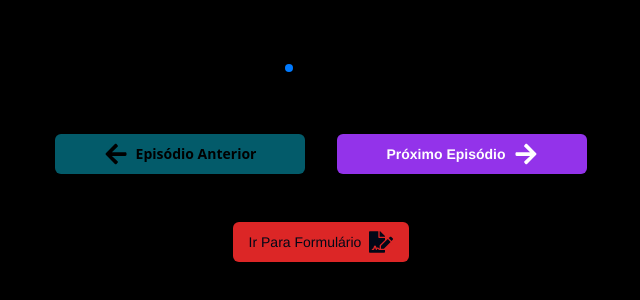
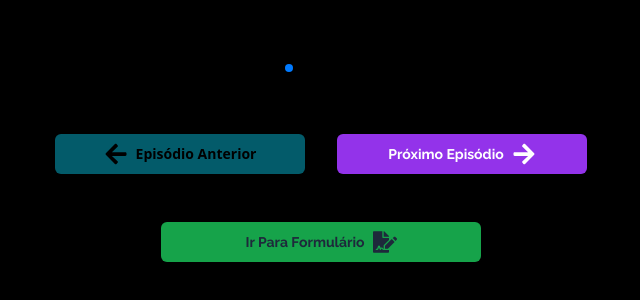
Before and after one commit to brndiasdev/newswiper, a React (Vite) app: page / in a window 1280 px wide. Shown: the part 434-734 px from the top of the page, without its empty margins (319-959 px from the left). Built offline with nearby package versions, Linux system fonts and the light colour scheme.

Commit message:
changed player

```diff
--- a/index.html
+++ b/index.html
@@ -12,6 +12,19 @@
 			content="width=device-width, initial-scale=1.0"
 		/>
 		<title>Vite + React</title>
+		<link
+			rel="preconnect"
+			href="https://fonts.googleapis.com"
+		/>
+		<link
+			rel="preconnect"
+			href="https://fonts.gstatic.com"
+			crossorigin
+		/>
+		<link
+			href="https://fonts.googleapis.com/css2?family=Raleway:ital,wght@0,100;0,200;0,300;0,400;0,500;0,600;0,700;0,800;0,900;1,100;1,200;1,300;1,400;1,500;1,600;1,700;1,800;1,900&display=swap"
+			rel="stylesheet"
+		/>
 	</head>
 	<body>
 		<div id="root"></div>
--- a/src/App.css
+++ b/src/App.css
@@ -10,7 +10,7 @@ body {
 
 body {
 	background: black;
-	font-family: Helvetica Neue, Helvetica, Arial, sans-serif;
+	font-family: "Raleway", sans-serif;
 	font-size: 14px;
 	color: #000;
 	margin: 0;
--- a/src/App.jsx
+++ b/src/App.jsx
@@ -81,7 +81,6 @@ export default function App() {
 							width='400px'
 							height='300px'
 							className='videoPlayer'
-							controls={true}
 							allowfullscreen
 							onEnded={() => {
 								setAllowSlideNext(true);
@@ -100,7 +99,6 @@ export default function App() {
 							width='400px'
 							height='300px'
 							className='videoPlayer'
-							controls={true}
 							allowfullscreen
 							onEnded={() => {
 								setAllowSlideNext(true);
@@ -119,7 +117,6 @@ export default function App() {
 							width='400px'
 							height='300px'
 							className='videoPlayer'
-							controls={true}
 							allowfullscreen
 							onEnded={() => {
 								setAllowSlideNext(true);
@@ -138,7 +135,6 @@ export default function App() {
 							width='400px'
 							height='300px'
 							className='videoPlayer'
-							controls={true}
 							allowfullscreen
 							onEnded={() => {
 								setAllowSlideNext(true);
@@ -148,17 +144,17 @@ export default function App() {
 				</SwiperSlide>
 			</Swiper>
 			<div className='flex w-full justify-center py-12 gap-8'>
-				<Button className='bg-cyan-500 select-none gap-2 sm:w-[250px] w-[175px] font-sans text-black font-extrabold btn-prev'>
+				<Button className='bg-cyan-500 select-none gap-2 sm:w-[250px] w-[175px] font-sans text-black font-bold btn-prev'>
 					<FaArrowLeft className='text-2xl' />
 					Episódio Anterior
 				</Button>
-				<Button className='bg-purple-600 select-none sm:w-[250px] gap-2 w-[175px] text-white font-extrabold btn-next'>
+				<Button className='bg-purple-600 select-none sm:w-[250px] gap-2 w-[175px] text-white font-bold btn-next'>
 					Próximo Episódio <FaArrowRight className='text-2xl' />
 				</Button>
 			</div>
 			<Button
 				disabled={() => {}}
-				className='bg-red-600 gap-2 select-none text-slate-800 text-extrabold'
+				className='bg-green-600 w-80 gap-2 select-none text-slate-800 font-bold'
 			>
 				Ir Para Formulário <FaFileSignature className='text-2xl' />
 			</Button>
```
